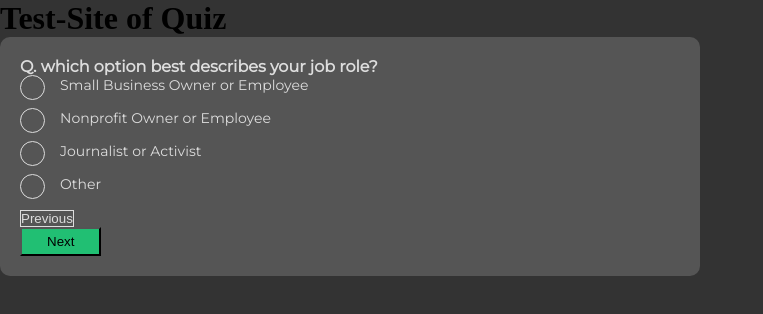
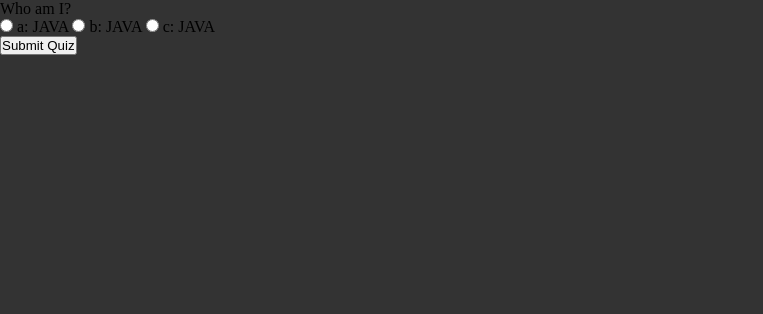
Before and after one commit to Kickstart-FY21-Abschlussprojekt/Abschlussprojekt, a plain HTML site: page index.html in a window 1280 px wide. Shown: the whole page, without its empty margins (0-763 px from the left). Drawn offline with Linux system fonts and the light colour scheme.

Commit message:
First Push mostly functionally Quiz

```diff
--- a/index.css
+++ b/index.css
@@ -103,3 +103,13 @@ body {
         word-spacing: 2px
     }
 }
+
+#btn1, #btn2, #btn3, #btn4 {
+    background-color: #01BBFF;
+    width: 250px;
+    font-size: 20px;
+    color: #fff;
+    border: 1px solid #1D3C6A;
+    margin: 10px 40px 10px 0px;
+    padding: 10px 10px;
+}
--- a/index.html
+++ b/index.html
@@ -6,19 +6,11 @@
     <meta name="viewport" content="width=device-width, initial-scale=1.0">
     <title>Quiz-Test Object</title>
     <link rel="stylesheet" href="index.css"></link>
+    <script  defer src="quiz.js"></script>
 </head>
 <body>
-   <h1>Test-Site of Quiz</h1>
-   <div class="container mt-sm-5 my-1">
-    <div class="question ml-sm-5 pl-sm-5 pt-2">
-        <div class="py-2 h5"><b>Q. which option best describes your job role?</b></div>
-        <div class="ml-md-3 ml-sm-3 pl-md-5 pt-sm-0 pt-3" id="options"> <label class="options">Small Business Owner or Employee <input type="radio" name="radio"> <span class="checkmark"></span> </label> <label class="options">Nonprofit Owner or Employee <input type="radio" name="radio"> <span class="checkmark"></span> </label> <label class="options">Journalist or Activist <input type="radio" name="radio"> <span class="checkmark"></span> </label> <label class="options">Other <input type="radio" name="radio"> <span class="checkmark"></span> </label> </div>
-    </div>
-    <div class="d-flex align-items-center pt-3">
-        <div id="prev"> <button class="btn btn-primary">Previous</button> </div>
-        <div class="ml-auto mr-sm-5"> <button class="btn btn-success">Next</button> </div>
-    </div>
-</div>
-
+    <div id="quiz"></div>
+    <button id="submit">Submit Quiz</button>
+    <div id="results"></div>
 </body>
 </html>
--- /dev/null
+++ b/quiz.js
@@ -0,0 +1,66 @@
+const quizContainer = document.getElementById('quiz');
+const resultsContainer = document.getElementById('results');
+const submitButton = document.getElementById('submit');
+
+//Array of Question
+const question = [
+    {
+        question: "Who am I?",
+        answers: {
+            a: "JAVA",
+            b: "JAVA",
+            c: "JAVA"
+        },
+        rightAnswer: "JAVA"
+    }
+]
+
+
+//Object Quiz
+let Quiz = {
+    build: function(){
+        const output = [];
+        question.forEach(
+            (currentQuestion, questionNumber) => {
+                const answers = [];
+
+                for(letter in currentQuestion.answers){
+                    answers.push(
+                        `<label>
+                            <input type="radio" name="question${questionNumber}" value="${letter}"> ${letter}: ${currentQuestion.answers[letter]}
+                        </label>`
+                    );
+                }
+                output.push(
+                    `<div class="question"> ${currentQuestion.question} </div>
+                    <div class="answers"> ${answers.join('')} </div>`
+                );
+            }
+        );
+        quizContainer.innerHTML = output.join('');
+    },
+    showResults: function(){
+        const answerContainers = quizContainer.querySelectorAll('.answers');
+        let numCorrect = 0;
+        question.forEach( (currentQuestion, questionNumber) => {
+            const answerContainer = answerContainers[questionNumber];
+            const selector = `input[name=questions${questionNumber}]:checked`;
+            const userAnswer = (answerContainer.querySelector(selector) || {}).Value;
+            console.log(selector);
+            console.log(userAnswer);
+
+            if(userAnswer === currentQuestion.rightAnswer){
+                numCorrect ++;
+                answerContainers[questionNumber].style.color = 'red';
+            }
+            else {
+                answerContainers[questionNumber].style.color = 'lightgreen';
+            }
+        });
+    }
+}
+
+
+
+Quiz.build();
+submitButton.addEventListener('click', Quiz.showResults);
```
Also changed, not shown: index.js (added, +35 -0 lines).
